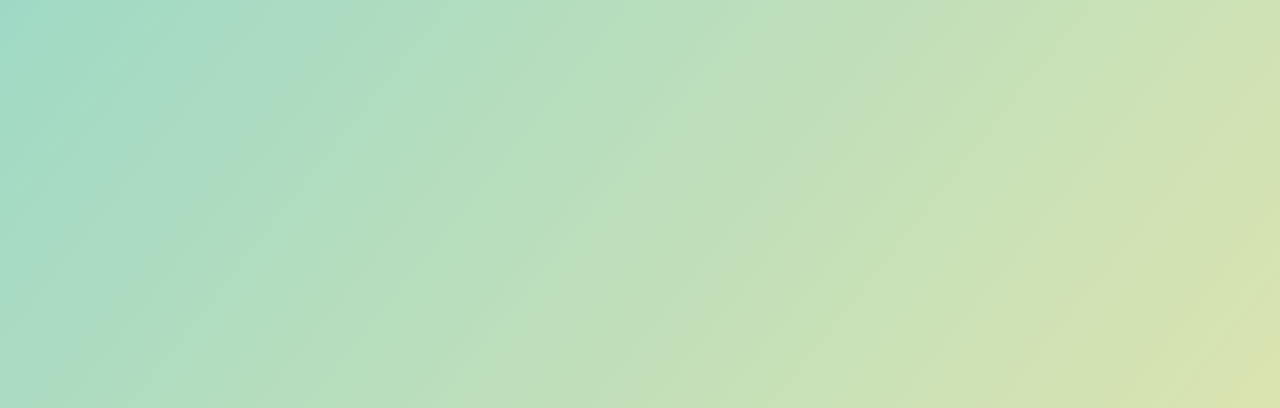
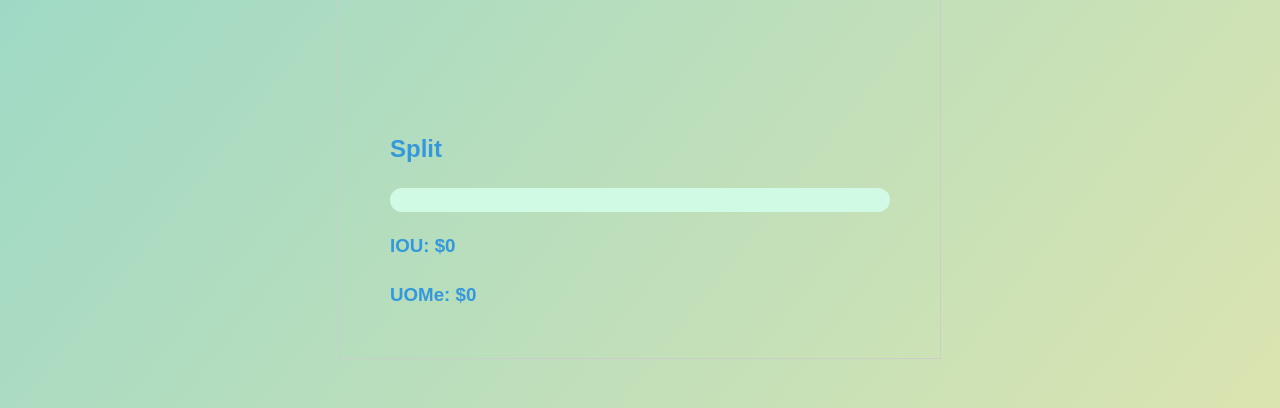
Before and after one commit to poojakedia/UOMe, a React (Create React App) app in the folder Frontend/u-o-me/: page /chat in a window 1280 px wide. Shown: the part 233-641 px from the top of the page. Built offline with nearby package versions, Linux system fonts and the light colour scheme; no server answers; the database is empty; the HTML template or start-up script is replaced by a standard one.

Commit message:
progress bar

```diff
--- a/Frontend/u-o-me/src/Components/ChatPage/ChatScreen.jsx
+++ b/Frontend/u-o-me/src/Components/ChatPage/ChatScreen.jsx
@@ -2,6 +2,7 @@ import React from "react";
 import Bubble from "./ChatPage"; // Import your Bubble component
 import "./ChatScreen.css"; // Make sure your styles are applied
 import { useNavigate } from 'react-router-dom';
+import Bar from "../TugOfWar/TugOfWar.jsx";
 
 const ChatScreen = ({ chat_id, sender }) => {
   const navigate = useNavigate();
@@ -20,6 +21,7 @@ const ChatScreen = ({ chat_id, sender }) => {
 
       {/* Chat Bubbles */}
       <Bubble chat_id={chat_id} sender={sender} />
+      <Bar chat_id={chat_id}/>
     </div>
 
   );
--- /dev/null
+++ b/Frontend/u-o-me/src/Components/TugOfWar/ProgressBar.css
@@ -0,0 +1,40 @@
+
+.progress-container {
+    width: 500px;
+    background-color: #d1fae5;
+    border-radius: 9999px;
+    height: 24px;
+    overflow: hidden;
+    position: relative;
+  }
+
+
+  .progress-bar {
+    display: flex;
+    height: 100%;
+  }
+
+
+  .progress-segment1 {
+    background-color: #10b981;
+    height: 100%;
+  }
+
+
+  .progress-segment2 {
+    background-color: #6ee7b7;
+    height: 100%;
+  }
+
+
+  .sr-only {
+    position: absolute;
+    width: 1px;
+    height: 1px;
+    padding: 0;
+    margin: -1px;
+    overflow: hidden;
+    clip: rect(0, 0, 0, 0);
+    white-space: nowrap;
+    border: 0;
+  }
--- /dev/null
+++ b/Frontend/u-o-me/src/Components/TugOfWar/ProgressBar.jsx
@@ -0,0 +1,38 @@
+import React from "react";
+import "./ProgressBar.css";
+
+const ProgressBar = ({ value1, value2 }) => {
+  const total = value1 + value2;
+
+  const percentage1 = total > 0 ? (value1 / total) * 100 : 0;
+  const percentage2 = total > 0 ? (value2 / total) * 100 : 0;
+
+  return (
+    <div className="progress-container">
+      <div className="progress-bar">
+        <div
+          className="progress-segment1"
+          style={{ width: `${percentage1}%` }}
+          role="progressbar"
+          aria-valuenow={value1}
+          aria-valuemin={0}
+          aria-valuemax={total}
+        >
+          <span className="sr-only">{`${value1} out of ${total}`}</span>
+        </div>
+        <div
+          className="progress-segment2"
+          style={{ width: `${percentage2}%` }}
+          role="progressbar"
+          aria-valuenow={value2}
+          aria-valuemin={0}
+          aria-valuemax={total}
+        >
+          <span className="sr-only">{`${value2} out of ${total}`}</span>
+        </div>
+      </div>
+    </div>
+  );
+};
+
+export default ProgressBar;
--- /dev/null
+++ b/Frontend/u-o-me/src/Components/TugOfWar/TugOfWar.jsx
@@ -0,0 +1,45 @@
+import React, { useEffect, useState } from "react"
+import ProgressBar from "./ProgressBar"
+import { getBalance1,getBalance2 } from "../../handlers/chatHandler";
+export default function Bar({ chat_id }) {
+  const [b1, setB1] = useState(0);
+  const [b2, setB2] = useState(0);
+
+  useEffect(() => {
+    const fetchBalances = async () => {
+      try {
+        const balance1 = await getBalance1(chat_id);
+        setB1(balance1);
+
+        const balance2 = await getBalance2(chat_id);
+        setB2(balance2);
+        console.log(balance1, balance2);
+      } catch (error) {
+        console.error(error);
+      }
+    };
+    fetchBalances();
+    const interval = setInterval(() => {
+      fetchBalances();
+    }, 5000);
+    return () => clearInterval(interval);
+}, [chat_id]);
+
+
+
+
+
+    return (
+
+    <main className="container mx-auto p-4">
+      <div className="space-y-4">
+        <div>
+          <h2 className="text-lg font-semibold mb-2">Split</h2>
+          <ProgressBar value1={b1} value2={b2} />
+          <h3> IOU: ${b2-b1}</h3>
+          <h3> UOMe: ${(b1-b2)>0? (b1-b2) : (0)}</h3>
+        </div>
+        </div>
+    </main>
+  )
+}
--- a/Frontend/u-o-me/src/handlers/chatHandler.js
+++ b/Frontend/u-o-me/src/handlers/chatHandler.js
@@ -35,7 +35,7 @@ function get_numerics(text){
     return Number(cost);
 }
 
-async function updateBalances(chat_id, sender, cost){
+ async function updateBalances(chat_id, sender, cost){
     const chatRef = doc(fdb, "chats", chat_id);
     const chat = await getDoc(chatRef);
     const chatData = chat.data();
@@ -92,14 +92,26 @@ export async function getMessages(chat_id){
     }
 }
 
-export async function getBalances(chat_id) {
+export async function getBalance1(chat_id) {
     const chatRef = doc(fdb, "chats", chat_id);
     const chat = await getDoc(chatRef);
     const chatData = chat.data();
     const balance1 = chatData.balance1;
     const balance2 = chatData.balance2;
 
-    return balance1,balance2;
+    return balance1;
 
 
 }
+
+export async function getBalance2(chat_id) {
+    const chatRef = doc(fdb, "chats", chat_id);
+    const chat = await getDoc(chatRef);
+    const chatData = chat.data();
+    const balance1 = chatData.balance1;
+    const balance2 = chatData.balance2;
+
+    return balance2;
+
+
+}
```
